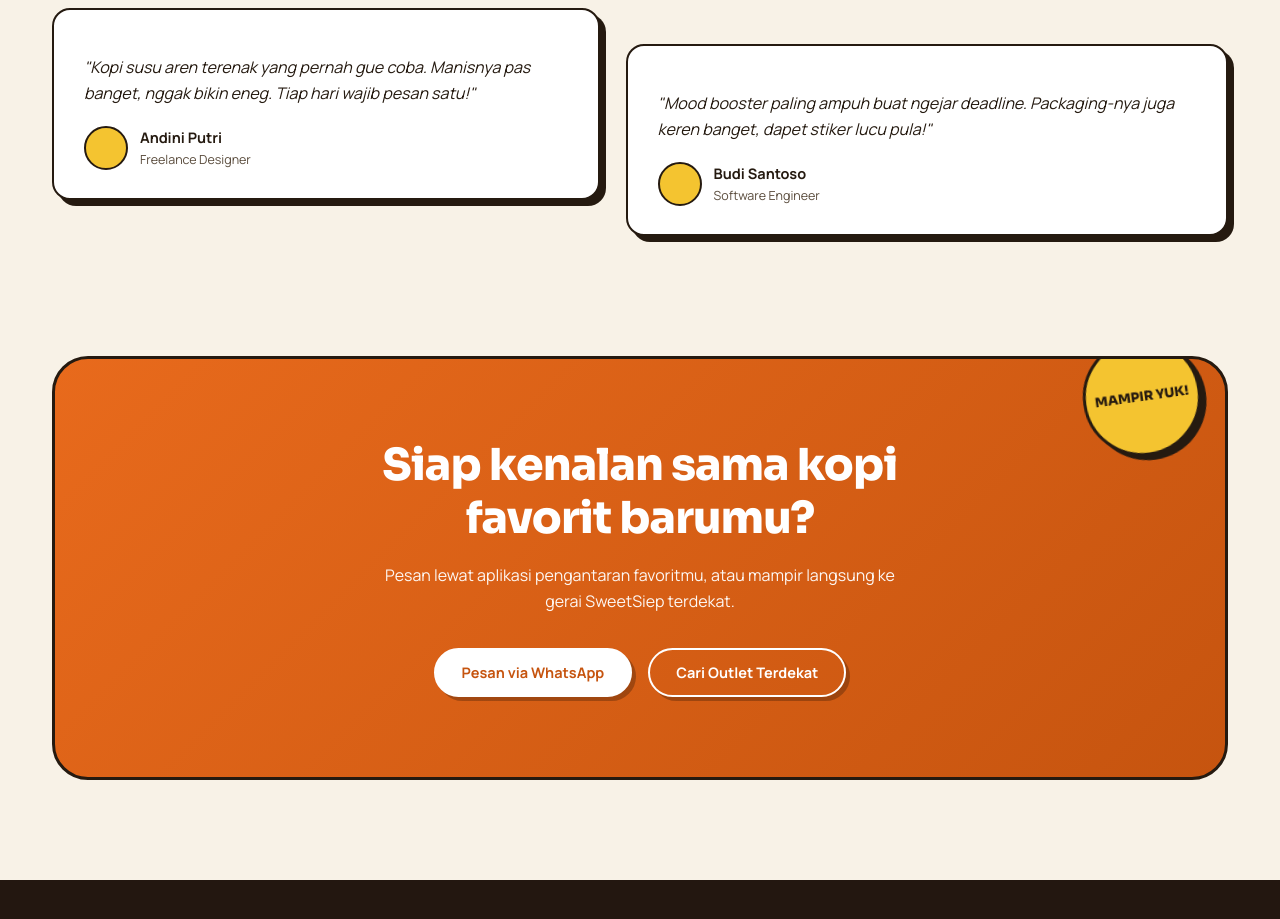
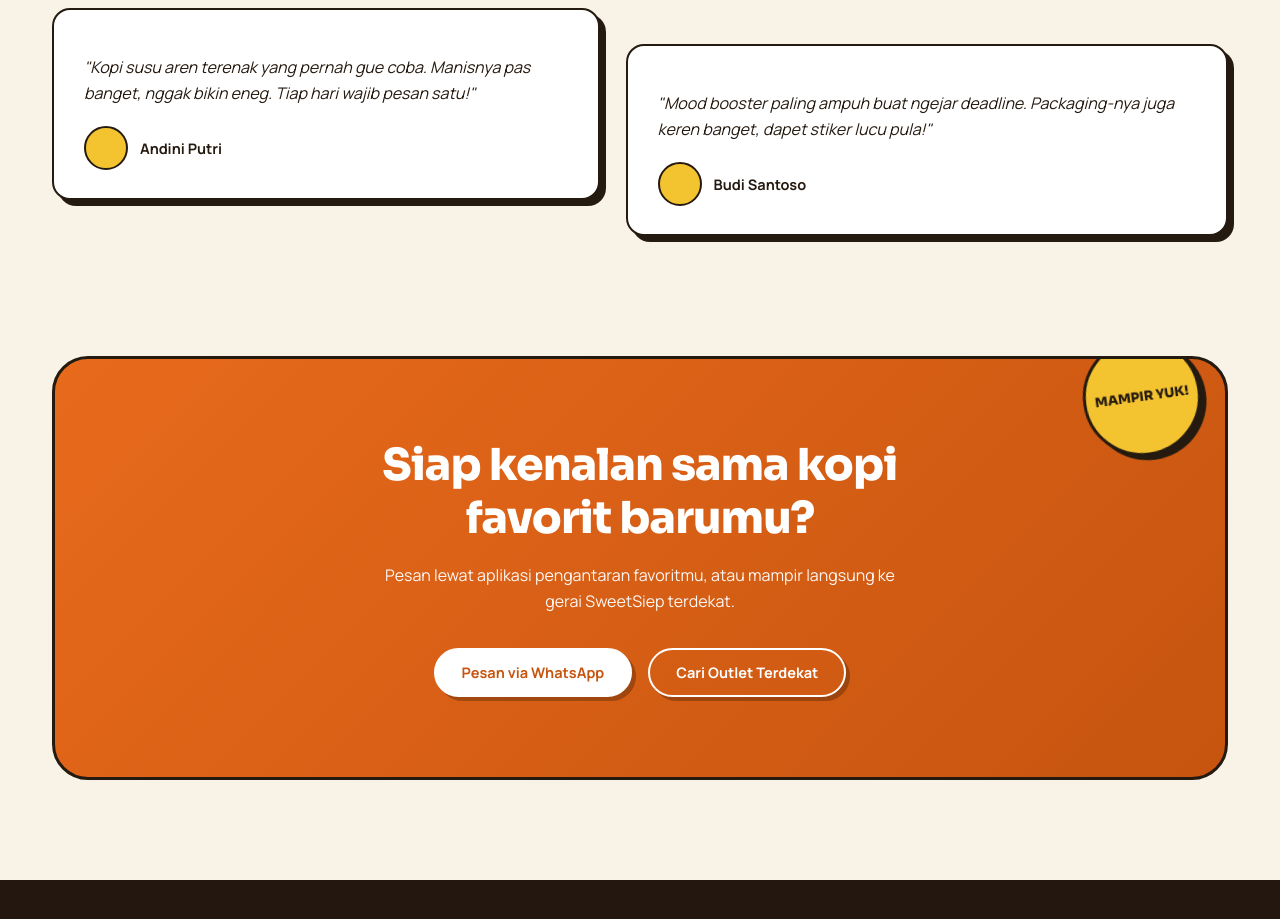
Before and after one commit to keyraoctavia/SweetSiep, a plain HTML site: page index.html in a window 1280 px wide. Shown: the part 5560-6479 px from the top of the page. Drawn offline with Linux system fonts and the light colour scheme.

Commit message:
tulis pesan update di sini

```diff
--- a/index.html
+++ b/index.html
@@ -211,7 +211,7 @@
         </div>
       </div>
 
-      <div class="card reveal" data-id="waffle-aren-vanilla" data-name="Waffle Aren Vanilla" data-category="makanan" data-price="23000">
+      <div class="card reveal" data-id="waffle-aren-vanilla" data-name="Waffel Aren Vanilla" data-category="makanan" data-price="23000">
         <div class="card-media"><img src="https://images.unsplash.com/photo-1562376552-0d160a2f238d?q=80&w=700&auto=format&fit=crop" alt="Waffle Aren Vanilla"></div>
         <div class="card-body">
           <div class="card-top"><h3>Waffle Aren Vanilla</h3><span class="price">Rp 23k</span></div>
@@ -274,14 +274,14 @@
         <p>"Kopi susu aren terenak yang pernah gue coba. Manisnya pas banget, nggak bikin eneg. Tiap hari wajib pesan satu!"</p>
         <div class="quote-person">
           <div class="avatar"></div>
-          <div><strong>Andini Putri</strong><span>Freelance Designer</span></div>
+          <div><strong>Andini Putri</strong></div>
         </div>
       </div>
       <div class="quote-card reveal">
         <p>"Mood booster paling ampuh buat ngejar deadline. Packaging-nya juga keren banget, dapet stiker lucu pula!"</p>
         <div class="quote-person">
           <div class="avatar"></div>
-          <div><strong>Budi Santoso</strong><span>Software Engineer</span></div>
+          <div><strong>Budi Santoso</strong></div>
         </div>
       </div>
     </div>
```
